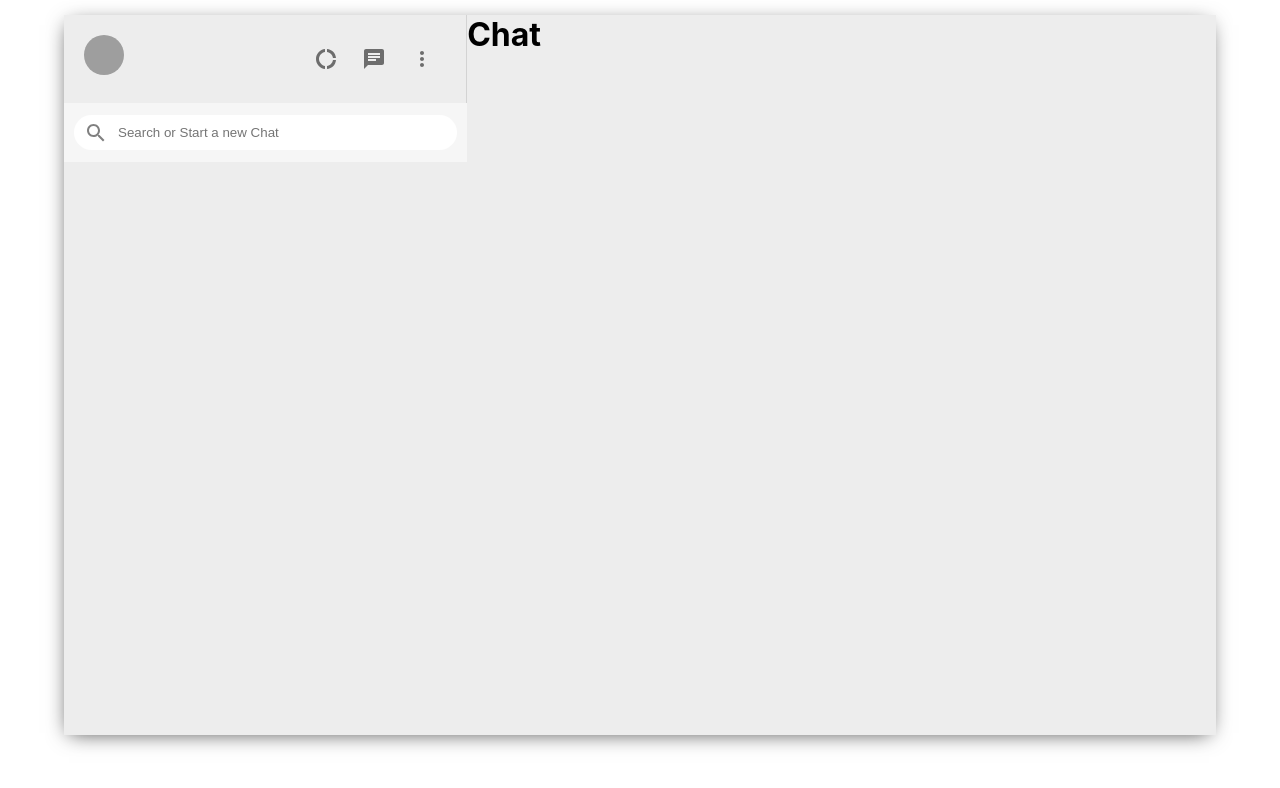
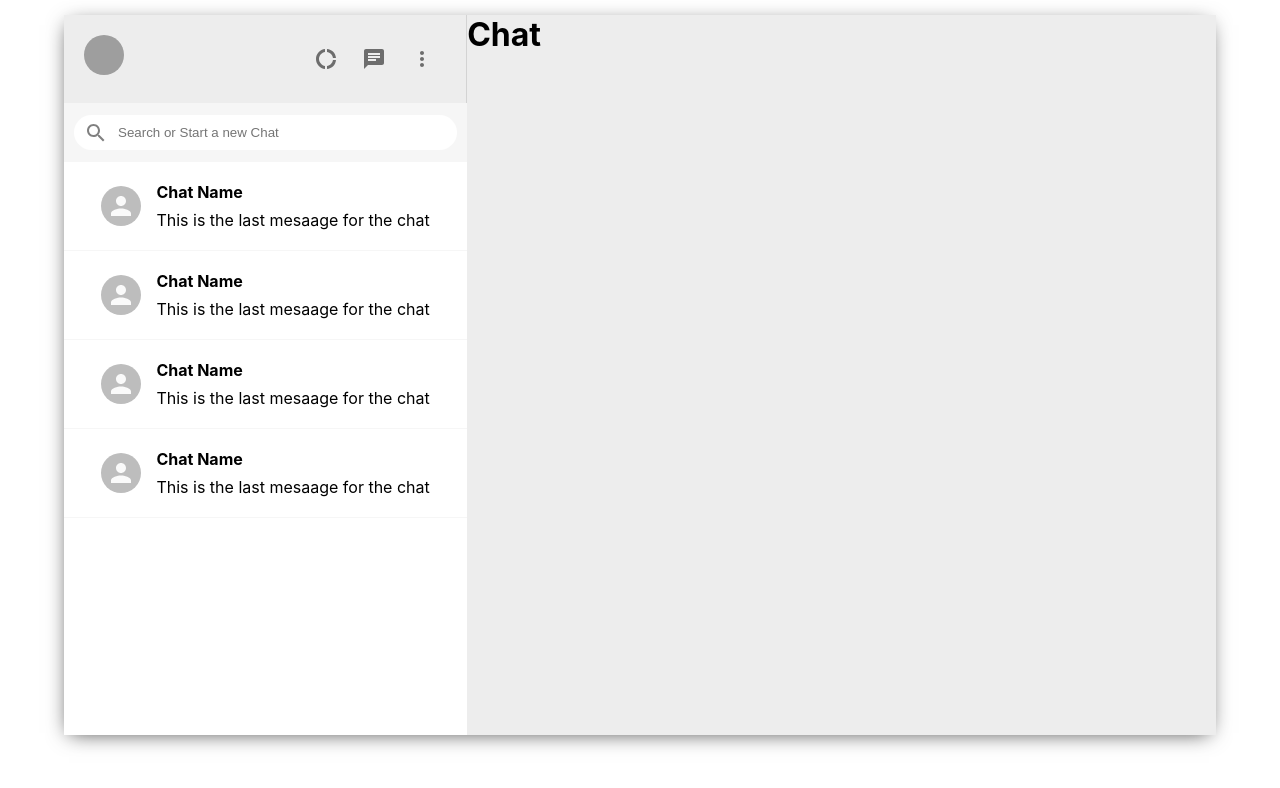
Before and after one commit to JocheAttah/Whatsapp-Clone, a React (Create React App) app: page / in a window 1280 px wide. Shown: the top 788 px of the page. Built offline with nearby package versions, Linux system fonts and the light colour scheme; grey boxes are pictures that could not be loaded.

Commit message:
sidebarChat started

```diff
--- a/src/components/Sidebar.css
+++ b/src/components/Sidebar.css
@@ -49,5 +49,14 @@
 
 .sidebar__searchContainer > .MuiSvgIcon-root{
     color: gray;
-    /* padding: 10px; */
 }
+
+/* .sidebar__searchIcon{
+    color: gray;
+} */
+
+.sidebar__chats{
+    background-color: white;
+    flex: 1;
+    /* overflow: scroll; */
+}
--- a/src/components/Sidebar.jsx
+++ b/src/components/Sidebar.jsx
@@ -1,11 +1,15 @@
 import React from "react";
 import "./Sidebar.css";
+
+import SidebarChat from "./SidebarChat";
+
 import DonutLargeIcon from "@material-ui/icons/DonutLarge";
 import ChatIcon from "@material-ui/icons/Chat";
 import MoreVertIcon from "@material-ui/icons/MoreVert";
 import { Avatar, IconButton } from "@material-ui/core";
 // import { SearchOutlined } from '@material-ui/icons';
 import SearchIcon from '@material-ui/icons/Search';
+
 
 function Sidebar() {
   return (
@@ -27,9 +31,16 @@
       <div className="sidebar__search">
           <div className="sidebar__searchContainer">
               {/* <SearchOutlined /> */}
-              <SearchIcon />
+              <SearchIcon className="sidebar__searchIcon" />
               <input type="text" placeholder="Search or Start a new Chat"/>
           </div>
+      </div>
+      <div className="sidebar__chats">
+
+          <SidebarChat />
+          <SidebarChat />
+          <SidebarChat />
+          <SidebarChat />
       </div>
     </div>
   );
--- /dev/null
+++ b/src/components/SidebarChat.css
@@ -0,0 +1,22 @@
+.sidebarChat{
+    display: flex;
+    justify-content: center;
+    align-items: center;
+    cursor: pointer;
+    padding: 20px;
+    border-bottom: 1px solid #f6f6f6;
+}
+
+.sidebarChat:hover{
+    background-color: #ebebeb;
+}
+
+.sidebarChat__info > h2{
+    font-size: 16px;
+    margin-bottom: 8px;
+}
+
+.sidebarChat__info{
+    margin-left: 15px;
+
+}
--- /dev/null
+++ b/src/components/SidebarChat.jsx
@@ -0,0 +1,17 @@
+import { Avatar } from '@material-ui/core';
+import React from 'react';
+import './SidebarChat.css';
+
+function SidebarChat() {
+    return (
+        <div className="sidebarChat">
+        <Avatar />
+        <div className="sidebarChat__info">
+            <h2> Chat Name </h2>
+            <p> This is the last mesaage for the chat </p>
+        </div>
+        </div>
+    )
+}
+
+export default SidebarChat
```
